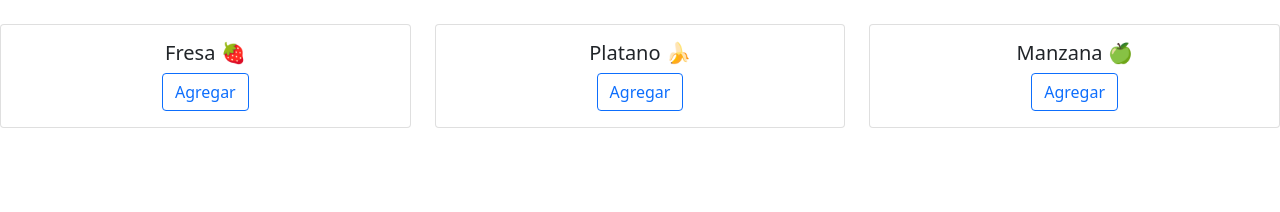
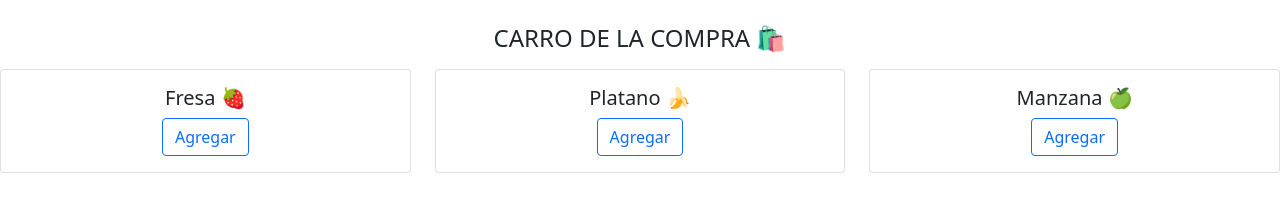
Before and after one commit to Satyricon81/carroCompra, a plain HTML site: page index.html in a window 1280 px wide. Drawn offline with nearby package versions, Linux system fonts and the light colour scheme.

Commit message:
finished

```diff
--- a/index.html
+++ b/index.html
@@ -5,11 +5,12 @@
     <meta http-equiv="X-UA-Compatible" content="IE=edge">
     <meta name="viewport" content="width=device-width, initial-scale=1.0">
     <link href="https://cdn.jsdelivr.net/npm/bootstrap@5.1.3/dist/css/bootstrap.min.css" rel="stylesheet" integrity="sha384-1BmE4kWBq78iYhFldvKuhfTAU6auU8tT94WrHftjDbrCEXSU1oBoqyl2QvZ6jIW3" crossorigin="anonymous">
-    <title>Carro de la Compra</title>
+    <title>Carro de la Compra :🛍</title>
 </head>
 <body>
 
     <lead class="container mt-5">
+        <h4 class="text-center mb-3">CARRO DE LA COMPRA 🛍</h4>
         <div class="row text-center">
             <div class="col-sm-4 mb-3">
                 <div class="card">
```
